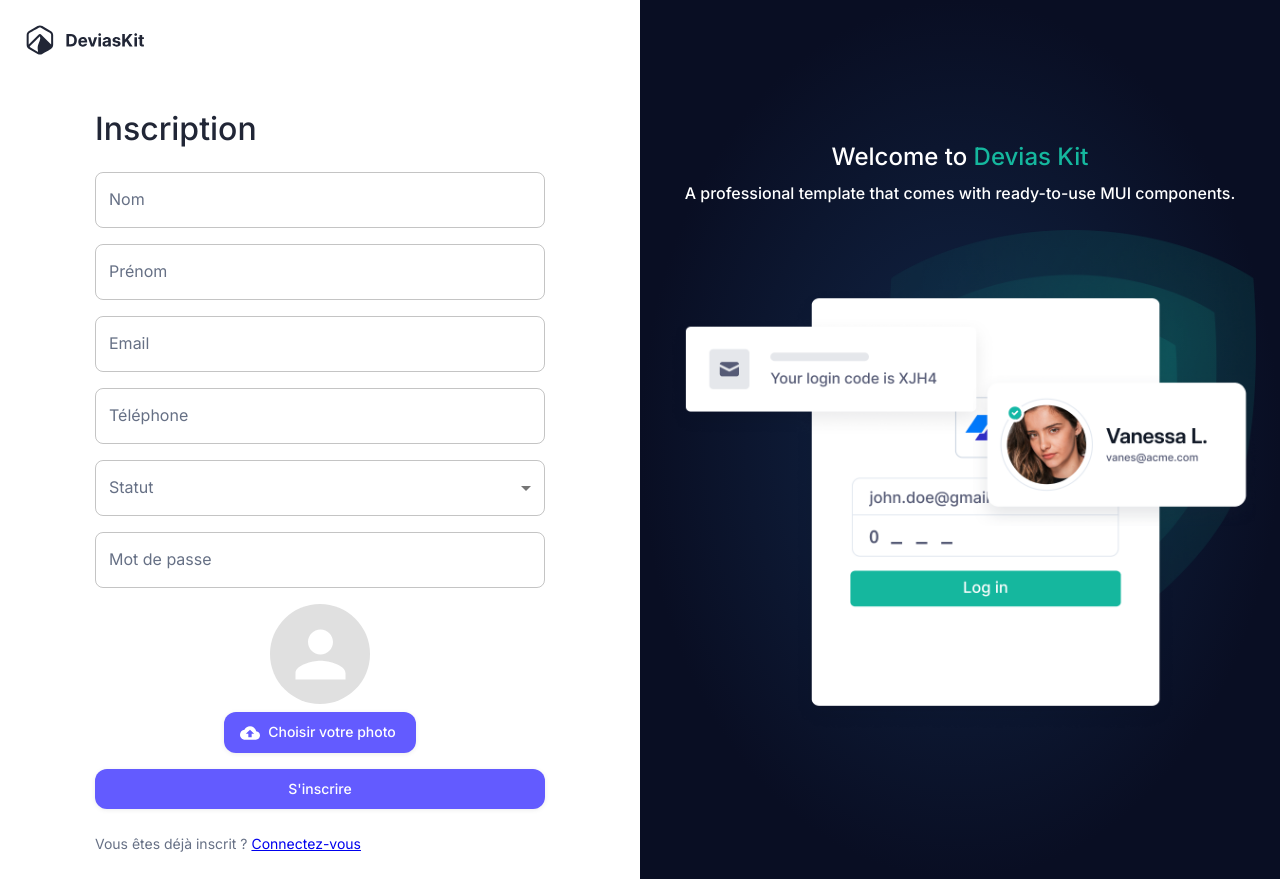
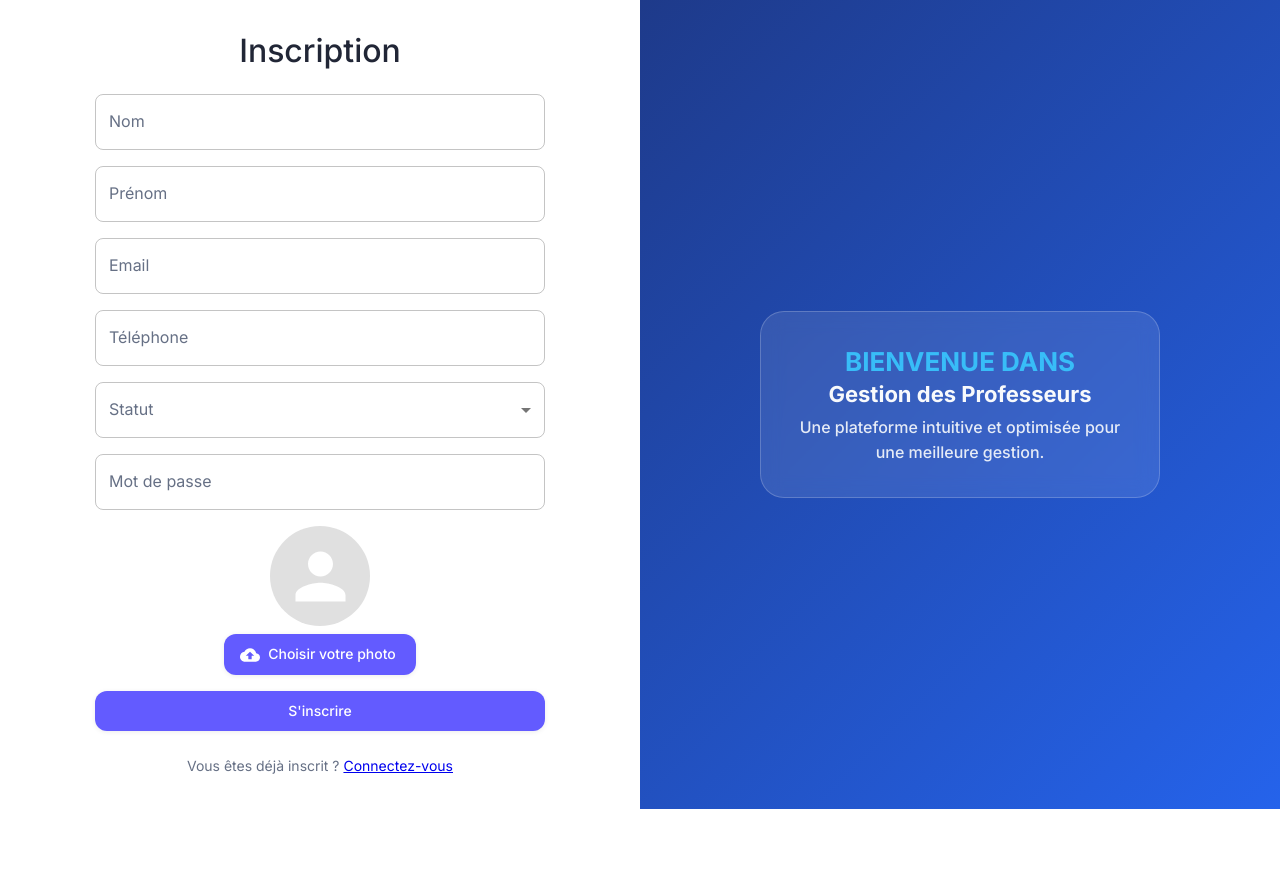
Before and after one commit to GitAmina/Gestion_des_professseurs, a Next.js app: page /auth/sign-up in a window 1280 px wide. After the commit the page ends 809 px from the top, so only its background shows below. Built offline with nearby package versions, Linux system fonts and the light colour scheme; no server answers.

Commit message:
modification du style

```diff
--- a/src/components/auth/layout.tsx
+++ b/src/components/auth/layout.tsx
@@ -1,11 +1,11 @@
-import * as React from 'react';
-import RouterLink from 'next/link';
-import Box from '@mui/material/Box';
-import Stack from '@mui/material/Stack';
-import Typography from '@mui/material/Typography';
+import * as React from "react";
+import RouterLink from "next/link";
+import Box from "@mui/material/Box";
+import Stack from "@mui/material/Stack";
+import Typography from "@mui/material/Typography";
 
-import { paths } from '@/paths';
-import { DynamicLogo } from '@/components/core/logo';
+import { paths } from "@/paths";
+import { DynamicLogo } from "@/components/core/logo";
 
 export interface LayoutProps {
   children: React.ReactNode;
@@ -15,53 +15,89 @@
   return (
     <Box
       sx={{
-        display: { xs: 'flex', lg: 'grid' },
-        flexDirection: 'column',
-        gridTemplateColumns: '1fr 1fr',
-        minHeight: '100%',
+        display: "grid",
+        gridTemplateColumns: { xs: "1fr", lg: "1fr 1fr" },
+        minHeight: "100vh",
+        backgroundColor: "#E5E7EB", // Fond gris clair
       }}
     >
-      <Box sx={{ display: 'flex', flex: '1 1 auto', flexDirection: 'column' }}>
-        <Box sx={{ p: 3 }}>
-          <Box component={RouterLink} href={paths.home} sx={{ display: 'inline-block', fontSize: 0 }}>
-            <DynamicLogo colorDark="light" colorLight="dark" height={32} width={122} />
+      {/* Section principale */}
+      <Box
+        sx={{
+          display: "flex",
+          flexDirection: "column",
+          alignItems: "center",
+          justifyContent: "center",
+          p: { xs: 2, sm: 4 },
+          backgroundColor: "#FFFFFF", // Fond blanc pour un effet propre
+        }}
+      >
+        {/* Logo */}
+        <Box sx={{ position: "absolute", top: 20, left: 20 }}>
+          <Box
+            component={RouterLink}
+            href={paths.home}
+            sx={{ display: "inline-block" }}
+          >
+            <DynamicLogo colorDark="dark" colorLight="light" height={32} width={122} />
           </Box>
         </Box>
-        <Box sx={{ alignItems: 'center', display: 'flex', flex: '1 1 auto', justifyContent: 'center', p: 3 }}>
-          <Box sx={{ maxWidth: '450px', width: '100%' }}>{children}</Box>
+
+        {/* Contenu principal */}
+        <Box sx={{ maxWidth: 450, width: "100%", textAlign: "center" }}>
+          {children}
         </Box>
       </Box>
+
+      {/* Section visuelle */}
       <Box
         sx={{
-          alignItems: 'center',
-          background: 'radial-gradient(50% 50% at 50% 50%, #122647 0%, #090E23 100%)',
-          color: 'var(--mui-palette-common-white)',
-          display: { xs: 'none', lg: 'flex' },
-          justifyContent: 'center',
+          display: { xs: "none", lg: "flex" },
+          alignItems: "center",
+          justifyContent: "center",
+          position: "relative",
           p: 3,
+          background: "linear-gradient(135deg, #1E3A8A, #2563EB)", // Dégradé Bleu
+          color: "#F8FAFC", // Texte blanc cassé
         }}
       >
-        <Stack spacing={3}>
-          <Stack spacing={1}>
-            <Typography color="inherit" sx={{ fontSize: '24px', lineHeight: '32px', textAlign: 'center' }} variant="h1">
-              Welcome to{' '}
-              <Box component="span" sx={{ color: '#15b79e' }}>
-                Devias Kit
-              </Box>
-            </Typography>
-            <Typography align="center" variant="subtitle1">
-              A professional template that comes with ready-to-use MUI components.
-            </Typography>
-          </Stack>
-          <Box sx={{ display: 'flex', justifyContent: 'center' }}>
-            <Box
-              component="img"
-              alt="Widgets"
-              src="/assets/auth-widgets.png"
-              sx={{ height: 'auto', width: '100%', maxWidth: '600px' }}
-            />
-          </Box>
-        </Stack>
+        <Box
+          sx={{
+            background: "rgba(255, 255, 255, 0.1)",
+            backdropFilter: "blur(10px)",
+            padding: 4,
+            borderRadius: 3,
+            textAlign: "center",
+            maxWidth: 400,
+            border: "1px solid rgba(255, 255, 255, 0.2)",
+          }}
+        >
+          <Typography
+            variant="h1"
+            sx={{
+              fontSize: "26px",
+              fontWeight: "bold",
+              lineHeight: "1.4",
+              textTransform: "uppercase",
+              color: "#38BDF8", // Bleu clair accent
+            }}
+          >
+            Bienvenue dans
+          </Typography>
+          <Typography
+            variant="h2"
+            sx={{
+              fontSize: "22px",
+              fontWeight: "bold",
+              color: "#F8FAFC",
+            }}
+          >
+            Gestion des Professeurs
+          </Typography>
+          <Typography variant="subtitle1" sx={{ mt: 1, opacity: 0.9 }}>
+            Une plateforme intuitive et optimisée pour une meilleure gestion.
+          </Typography>
+        </Box>
       </Box>
     </Box>
   );
```
